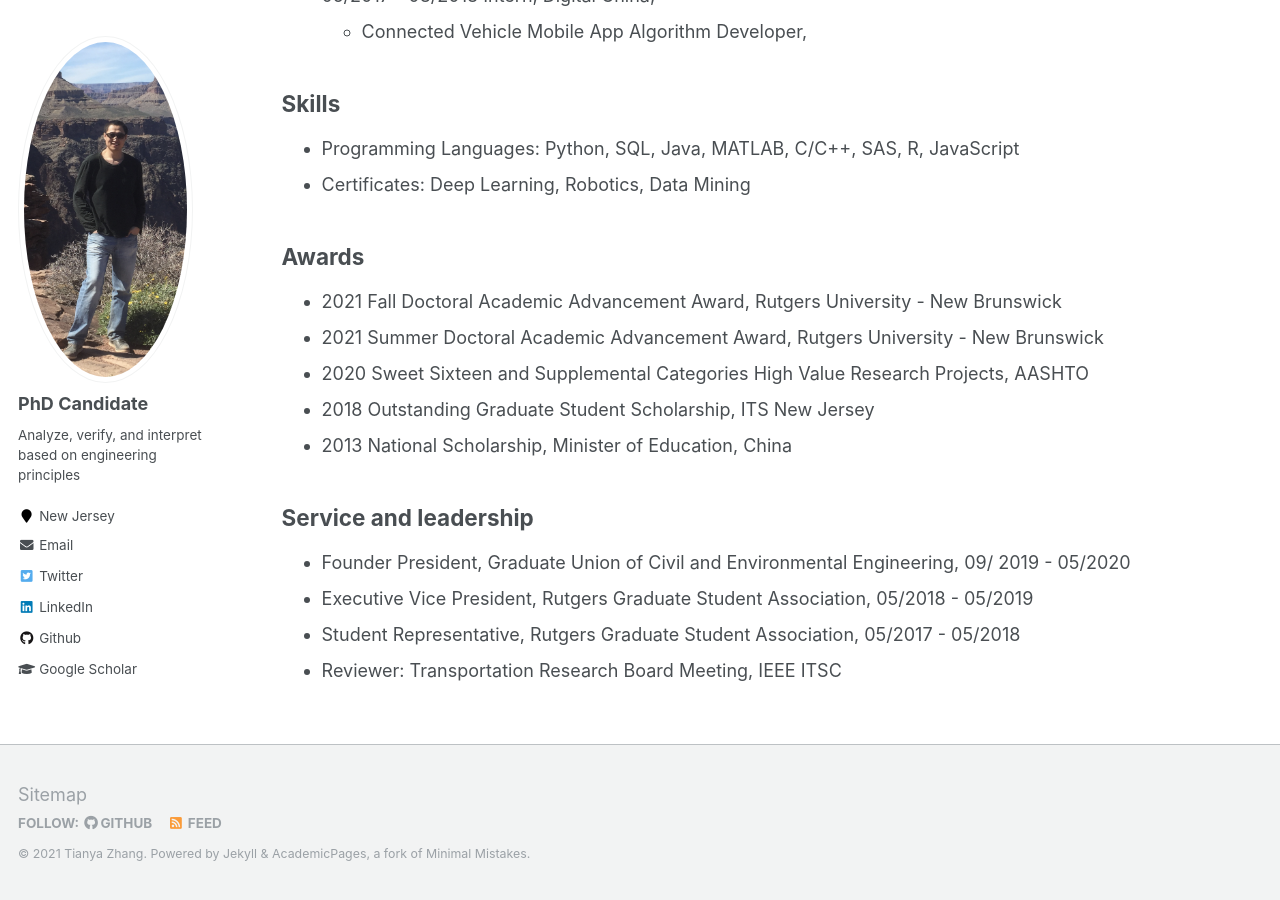
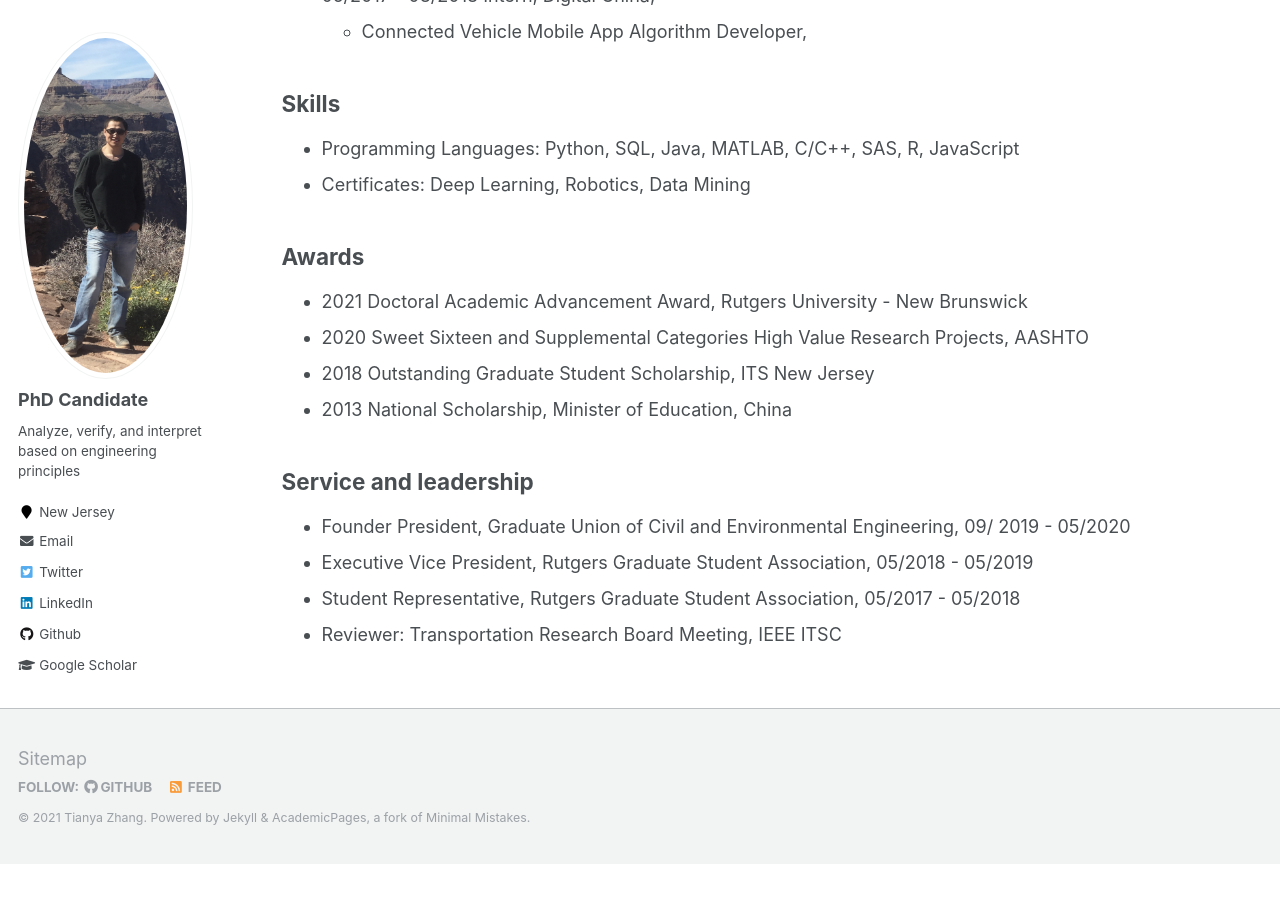
Before and after one commit to TeRyZh/Website, a Jekyll site: the page built from _pages/cv.md, in a window 1280 px wide and 900 px high, scrolled down 595 px. Built offline with Jekyll 4.4.1, drawn with Linux system fonts in a browser that asks for light colours; after the commit the page ends 1459 px from its top, so only the background shows below that.

Commit message:
Update cv.md

```diff
--- a/_pages/cv.md
+++ b/_pages/cv.md
@@ -32,8 +32,7 @@ Skills
 
 Awards
 ------
-  * 2021 Fall Doctoral Academic Advancement Award, Rutgers University - New Brunswick
-  * 2021 Summer Doctoral Academic Advancement Award, Rutgers University - New Brunswick
+  * 2021 Doctoral Academic Advancement Award, Rutgers University - New Brunswick
   * 2020 Sweet Sixteen and Supplemental Categories High Value Research Projects, AASHTO
   * 2018 Outstanding Graduate Student Scholarship, ITS New Jersey
   * 2013 National Scholarship, Minister of Education, China
```
